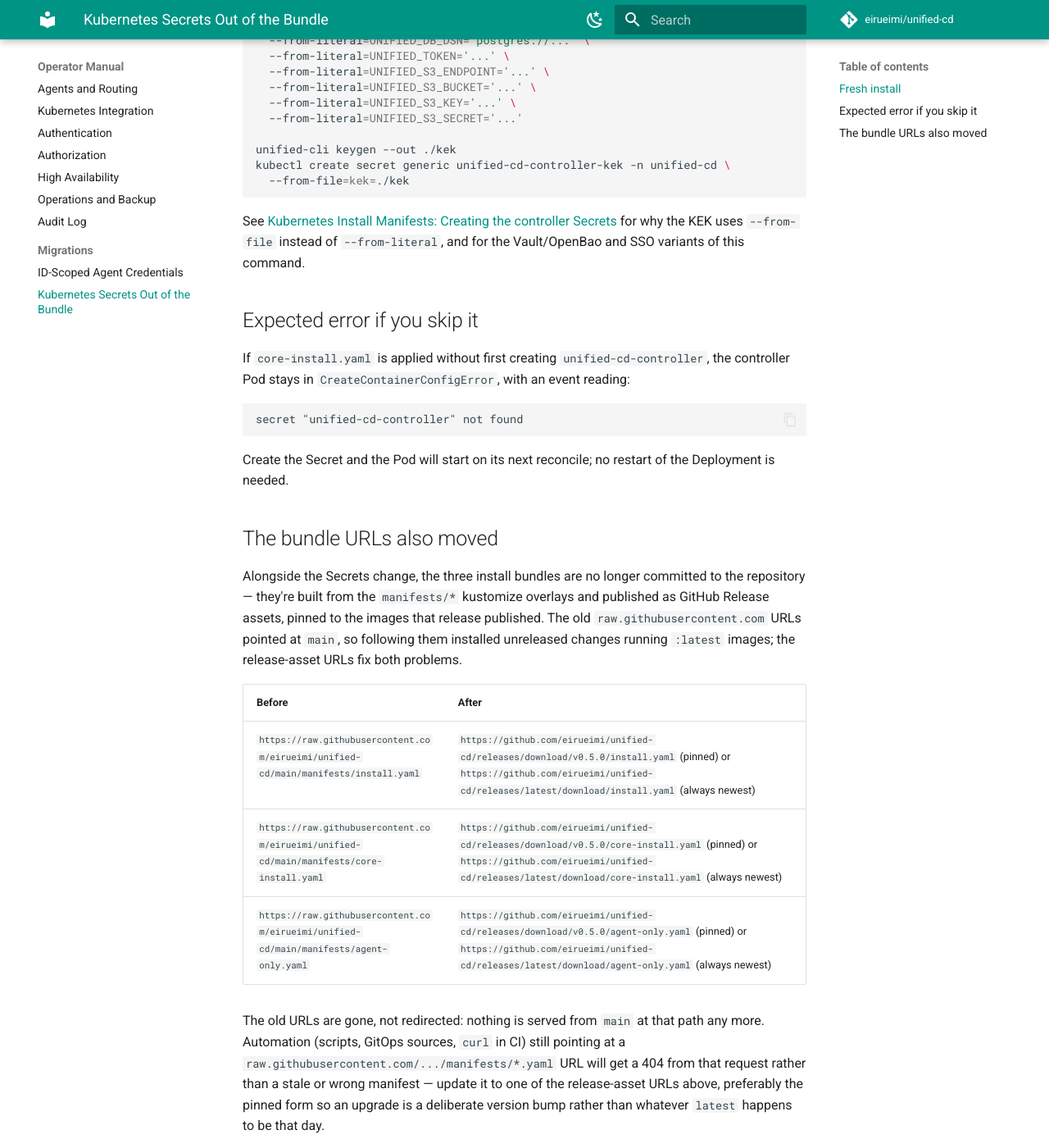
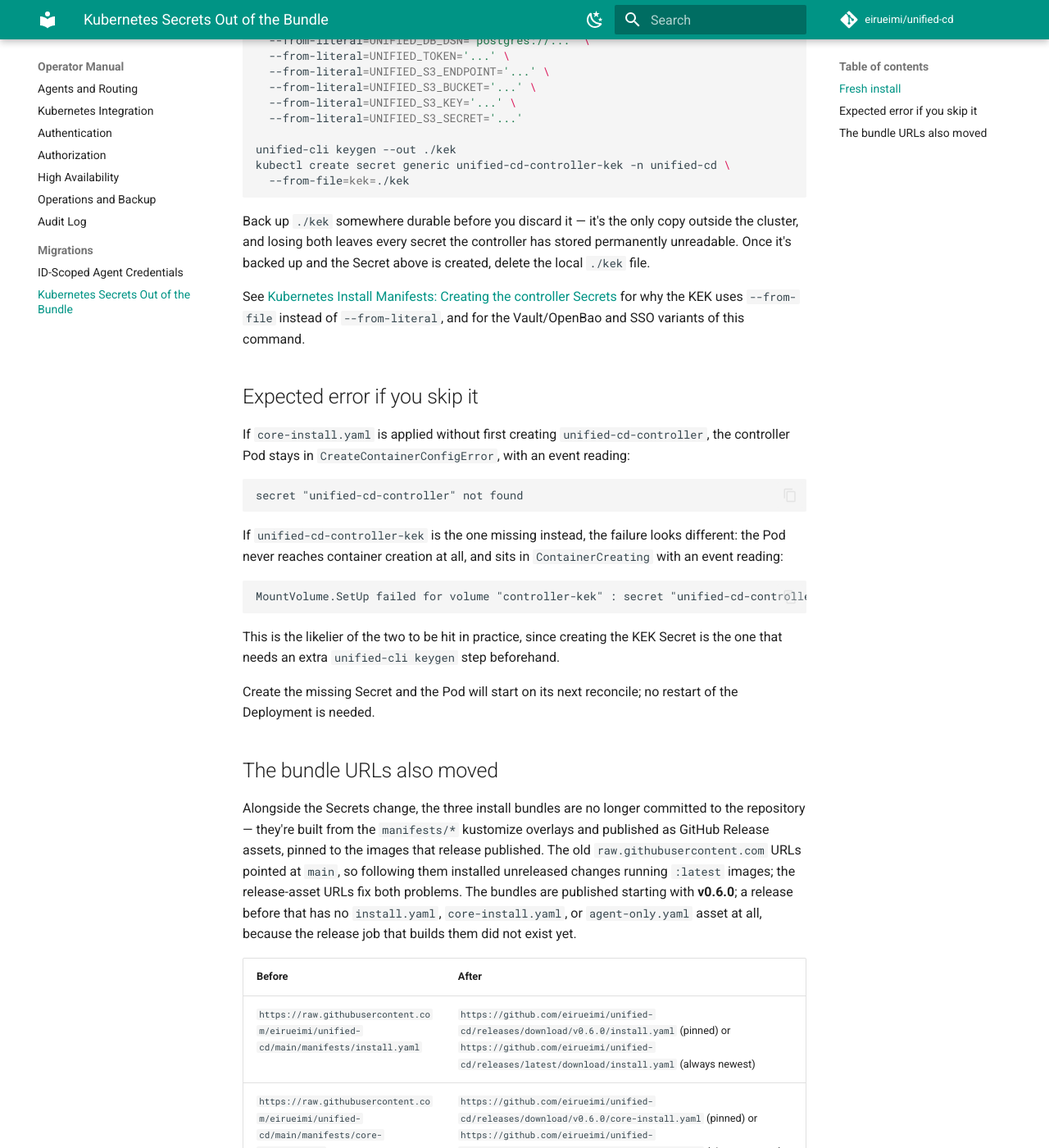
Before and after one commit to eirueimi/unified-cd, an MkDocs documentation site: the page built from docs/operator-manual/migrations/kubernetes-secrets-out-of-the-bundle.md, in a window 1280 px wide and 1400 px high, scrolled down 1069 px. Shown: the whole window at 82% size. Built offline with MkDocs 1.6.1 and Material for MkDocs 9.7.7, drawn with Linux system fonts in a browser that asks for light colours; comment, search, counter and statistics services are not loaded; some of the changed text lies outside the part shown.

Commit message:
fix(manifests): apply whole-branch review findings for release-time bundles
Fixes the Critical finding (every install URL 404s until v0.6.0 exists,
plus a wrong binary archive name) and the Important/Minor findings from
the whole-branch review: the false Vault/OpenBao claim about not needing
the KEK Secret, the migration guide and spec only documenting half the
missing-Secret failure mode, and replacing the unpinned
curl-master-script-into-bash kustomize install with an in-script
`images:` block that kubectl's embedded kustomize already honours (with
a release-time assertion that the tag injection actually took). Also
brings the startup summary's secretKey state in line with the spec's
file/kms/ephemeral enum instead of a path-carrying description, routes
the remaining release workflow steps through env: TAG like the rest of
the file, and rewords the two comments that pointed at manifests/*.yaml
paths this branch already deleted.

Co-Authored-By: Claude Opus 5 <noreply@anthropic.com>

````diff
--- a/docs/operator-manual/migrations/kubernetes-secrets-out-of-the-bundle.md
+++ b/docs/operator-manual/migrations/kubernetes-secrets-out-of-the-bundle.md
@@ -42,6 +42,11 @@ kubectl create secret generic unified-cd-controller-kek -n unified-cd \
   --from-file=kek=./kek
 ```
 
+Back up `./kek` somewhere durable before you discard it — it's the only copy
+outside the cluster, and losing both leaves every secret the controller has
+stored permanently unreadable. Once it's backed up and the Secret above is
+created, delete the local `./kek` file.
+
 See [Kubernetes Install Manifests: Creating the controller Secrets](https://github.com/eirueimi/unified-cd/blob/main/manifests/README.md#creating-the-controller-secrets)
 for why the KEK uses `--from-file` instead of `--from-literal`, and for the
 Vault/OpenBao and SSO variants of this command.
@@ -55,8 +60,19 @@ the controller Pod stays in `CreateContainerConfigError`, with an event reading:
 secret "unified-cd-controller" not found
 ```
 
-Create the Secret and the Pod will start on its next reconcile; no restart of
-the Deployment is needed.
+If `unified-cd-controller-kek` is the one missing instead, the failure looks
+different: the Pod never reaches container creation at all, and sits in
+`ContainerCreating` with an event reading:
+
+```
+MountVolume.SetUp failed for volume "controller-kek" : secret "unified-cd-controller-kek" not found
+```
+
+This is the likelier of the two to be hit in practice, since creating the KEK
+Secret is the one that needs an extra `unified-cli keygen` step beforehand.
+
+Create the missing Secret and the Pod will start on its next reconcile; no
+restart of the Deployment is needed.
 
 ## The bundle URLs also moved
 
@@ -65,13 +81,16 @@ to the repository — they're built from the `manifests/*` kustomize overlays an
 published as GitHub Release assets, pinned to the images that release published.
 The old `raw.githubusercontent.com` URLs pointed at `main`, so following them
 installed unreleased changes running `:latest` images; the release-asset URLs
-fix both problems.
+fix both problems. The bundles are published starting with **v0.6.0**; a
+release before that has no `install.yaml`, `core-install.yaml`, or
+`agent-only.yaml` asset at all, because the release job that builds them
+did not exist yet.
 
 | Before | After |
 |---|---|
-| `https://raw.githubusercontent.com/eirueimi/unified-cd/main/manifests/install.yaml` | `https://github.com/eirueimi/unified-cd/releases/download/v0.5.0/install.yaml` (pinned) or `https://github.com/eirueimi/unified-cd/releases/latest/download/install.yaml` (always newest) |
-| `https://raw.githubusercontent.com/eirueimi/unified-cd/main/manifests/core-install.yaml` | `https://github.com/eirueimi/unified-cd/releases/download/v0.5.0/core-install.yaml` (pinned) or `https://github.com/eirueimi/unified-cd/releases/latest/download/core-install.yaml` (always newest) |
-| `https://raw.githubusercontent.com/eirueimi/unified-cd/main/manifests/agent-only.yaml` | `https://github.com/eirueimi/unified-cd/releases/download/v0.5.0/agent-only.yaml` (pinned) or `https://github.com/eirueimi/unified-cd/releases/latest/download/agent-only.yaml` (always newest) |
+| `https://raw.githubusercontent.com/eirueimi/unified-cd/main/manifests/install.yaml` | `https://github.com/eirueimi/unified-cd/releases/download/v0.6.0/install.yaml` (pinned) or `https://github.com/eirueimi/unified-cd/releases/latest/download/install.yaml` (always newest) |
+| `https://raw.githubusercontent.com/eirueimi/unified-cd/main/manifests/core-install.yaml` | `https://github.com/eirueimi/unified-cd/releases/download/v0.6.0/core-install.yaml` (pinned) or `https://github.com/eirueimi/unified-cd/releases/latest/download/core-install.yaml` (always newest) |
+| `https://raw.githubusercontent.com/eirueimi/unified-cd/main/manifests/agent-only.yaml` | `https://github.com/eirueimi/unified-cd/releases/download/v0.6.0/agent-only.yaml` (pinned) or `https://github.com/eirueimi/unified-cd/releases/latest/download/agent-only.yaml` (always newest) |
 
 The old URLs are gone, not redirected: nothing is served from `main` at that
 path any more. Automation (scripts, GitOps sources, `curl` in CI) still
````
Also changed, not shown: TODO.md (+1 -1 lines), docs/getting-started/installation.md (+11 -4 lines), docs/superpowers/specs/2026-08-24-argo-style-manifest-distribution-design.md (+4 -2 lines), manifests/README.md (+20 -3 lines), 7 other files.
